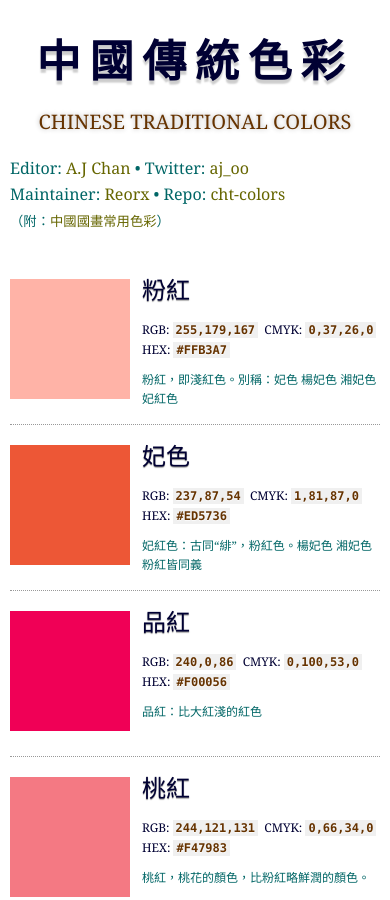
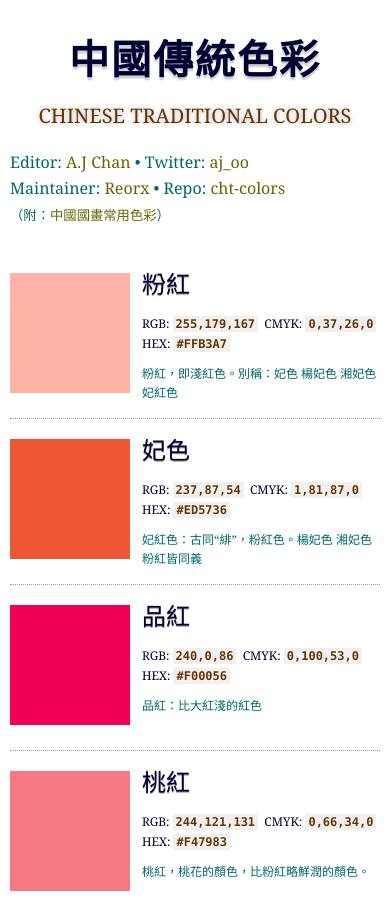
Before and after one commit to reorx/cht-colors, a website built with Vite: page index.html in a window 390 px wide. Shown: the top 900 px of the page. Built offline with nearby package versions, Linux system fonts and the light colour scheme.

Commit message:
consistant h1 font size on mobile

```diff
--- a/index.scss
+++ b/index.scss
@@ -136,7 +136,8 @@ dl {
 /* >= 414px is OK, use 500px for more flexibility */
 @media screen and (max-width: 500px) {
   h1 {
-    font-size: 44px;
+    font-size: 40px;
+    letter-spacing: 2px;
   }
   h2 {
     font-size: 20px;
```
Also changed, not shown: painting/index.html (+0 -7 lines).
